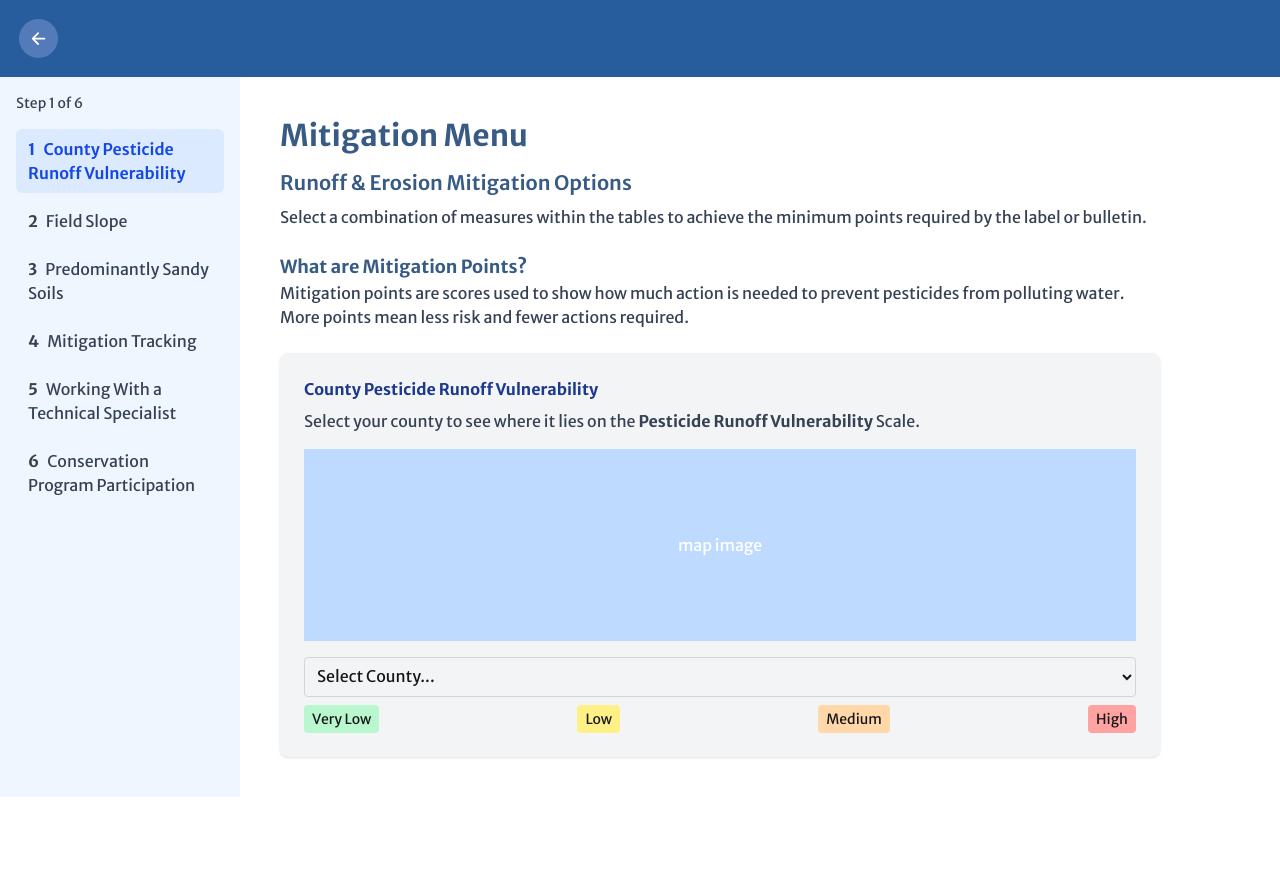
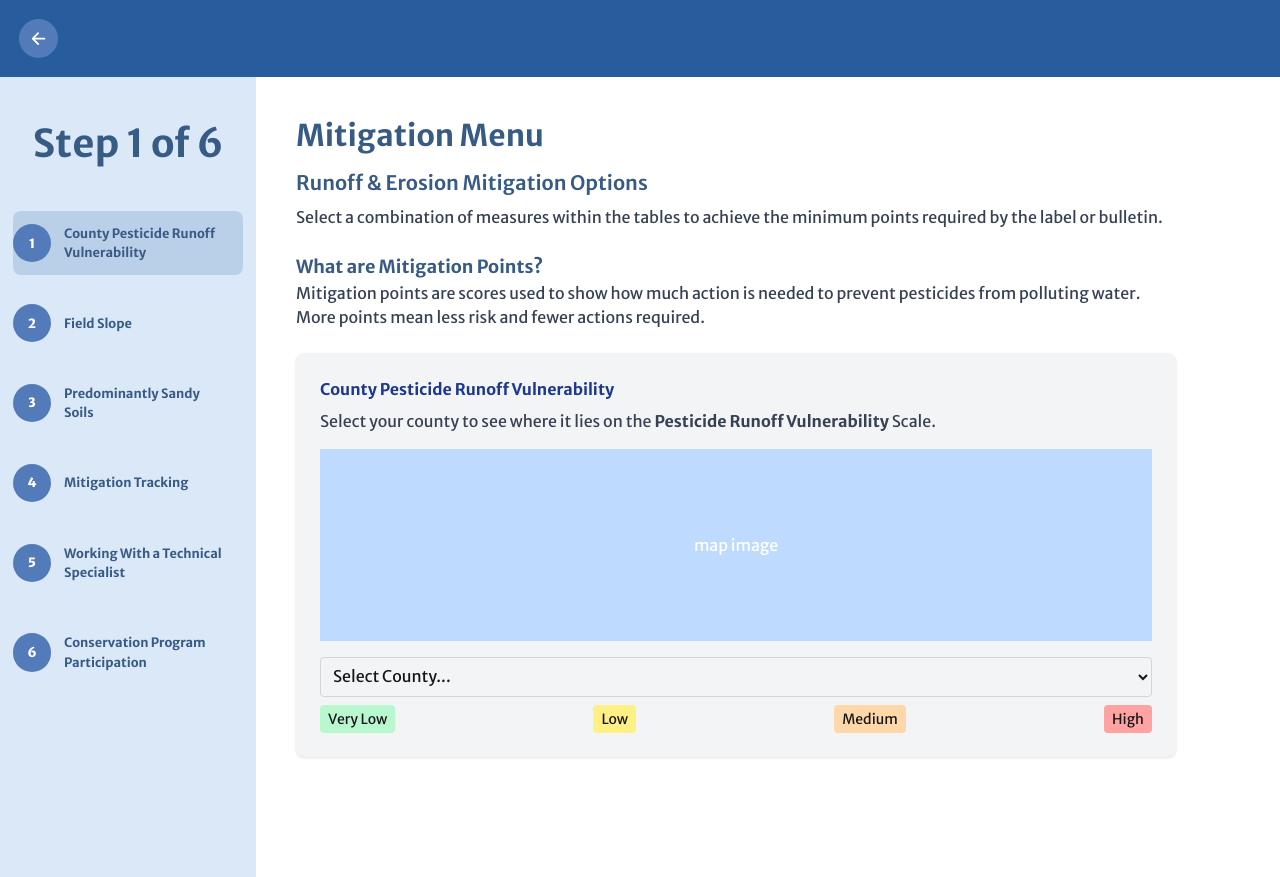
Before and after one commit to YuraT/esa-project, a Next.js app: page /testing/mitigation-menu in a window 1280 px wide. Before the commit the page ends 800 px from the top, so only its background shows below. Built offline with nearby package versions, Linux system fonts and the light colour scheme.

Commit message:
Update SideBar.tsx

```diff
--- a/src/app/components/SideBar.tsx
+++ b/src/app/components/SideBar.tsx
@@ -4,37 +4,45 @@ import React from "react";
 interface SidebarProps {
   currentStep: number;
   steps: string[];
-  onStepClick: (step: number) => void;
+  onStepClickAction: (step: number) => void;
 }
 
 export default function Sidebar({
   currentStep,
   steps,
-  onStepClick,
+  onStepClickAction,
 }: SidebarProps) {
   return (
-    <div className="w-60 bg-blue-50 p-4">
-      <div className="items-center">
-        <p className="text-sm text-gray-700 mb-4">
+    <div className="flex items-center flex-col w-[clamp(5rem,20vw,40rem)] min-h-screen bg-[#DAE8F8]">
+      <div className="pt-[clamp(1rem,3vw,5rem)]">
+        <p className="text-[clamp(0.5rem,3vw,3rem)] text-[#375B85] font-bold">
           Step {currentStep} of {steps.length}
         </p>
       </div>
-      <ol className="space-y-2">
+      <div className="pt-[clamp(0.5rem,1vw,3rem)]">
+        <ol>
           {steps.map((step, index) => (
             <li
               key={index}
-            onClick={() => onStepClick(index + 1)}
-            className={`px-3 py-2 rounded-md cursor-pointer ${
+              onClick={() => onStepClickAction(index + 1)}
+              className={`cursor-pointer text-[#375B85] rounded-lg ${
                 currentStep === index + 1
-                ? "bg-blue-100 text-blue-700 font-semibold"
-                : "hover:bg-blue-100 text-gray-700"
+                  ? "bg-[#bacfe8]"
+                  : "hover:bg-[#CEE0F5]"
               }`}
             >
-            <span className="mr-2 font-bold">{index + 1}</span>
+              <div className="flex items-center my-[clamp(0.4rem,2vw,5rem)]">
+                <div className="flex items-center justify-center bg-[#537BBA] text-white text-[clamp(0.3rem,1vw,2rem)] font-extrabold w-[clamp(0.6rem,3vw,3rem)] h-[clamp(0.6rem,3vw,3rem)] rounded-full">
+                  {index + 1}
+                </div>
+                <div className="font-bold w-[clamp(3.9rem,15vw,30rem)] p-[clamp(0.3rem,1vw,3rem)] text-[clamp(0.3rem,1vw,2rem)]">
                   {step}
+                </div>
+              </div>
             </li>
           ))}
         </ol>
       </div>
+    </div>
   );
 }
```
Lines whose indentation alone changed are shown as unchanged.
